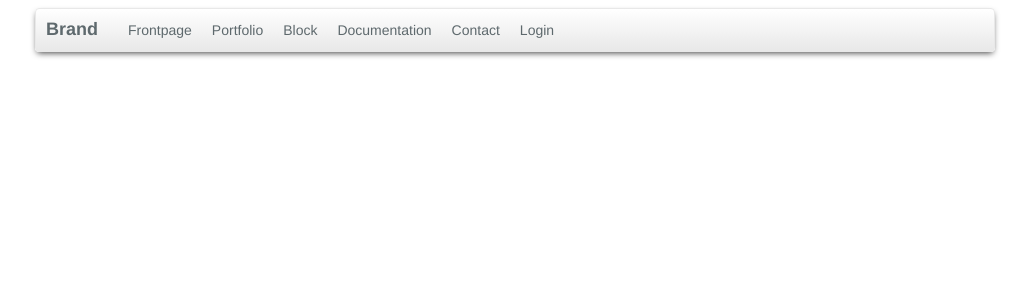
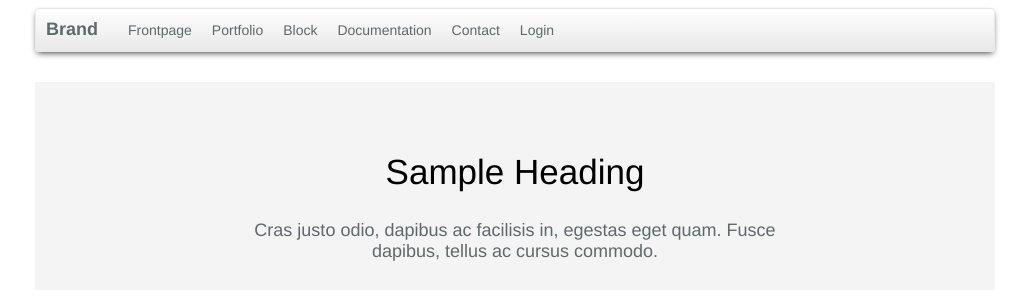
Before and after one commit to ValeriiaSidorenko/SAMPLE_HEADING, a website: page index.html in a window 1280 px wide. Shown: the whole page, without its empty margins (125-1154 px from the left). Drawn offline with Linux system fonts and the light colour scheme.

Commit message:
add section Sample Heading

```diff
--- a/index.html
+++ b/index.html
@@ -20,6 +20,15 @@
 				</ul>
 			</nav>
 		</header>
+		<section>
+			<div class="SampleHeading">
+				<h1 class="Text-SampleHeading">Sample Heading</h1>
+				<p class="Text Text-SampleHeading-Content">
+					Cras justo odio, dapibus ac facilisis in, egestas eget quam. Fusce dapibus, tellus ac cursus commodo.
+				</p>
+			</div>
+
+		</section>
 	</div>
 
 
--- /dev/null
+++ b/src/styles/SampleHeading/SampleHeading.less
@@ -0,0 +1,12 @@
+@background-SampleHeading: #f4f4f4;
+
+.SampleHeading {
+	margin-top: 30px;
+	width: 960px;
+	background-color: @background-SampleHeading;
+	display: flex;
+	flex-direction: column;
+	justify-content: center;
+	align-items: center;
+	box-sizing: border-box;
+}
--- a/src/styles/Text/Text.less
+++ b/src/styles/Text/Text.less
@@ -5,8 +5,8 @@
 	text-decoration: none;
 	color: @color-text;
 	padding: 10px;
+	font-size: 14px;
 	font-family: Helvetica;
-	font-size: 14px;
 
 	&-Brand {
 		font-size: 18px;
@@ -20,6 +20,18 @@
 		background-image: @background-header-hover;
 		padding: 14px 9px 14px 9px;
 		box-shadow: inset 0px 1px 1px 0px rgba(0, 0, 0, .2);
-
 	}
 }
+
+.Text-SampleHeading {
+	margin: 70px 0 0 0;
+	font-size: 35px;
+	font-family: Helvetica;
+	font-weight: normal;
+
+	&-Content {
+		font-size: 18px;
+		width: 60%;
+		text-align: center;
+	}
+}
--- a/src/styles/style.less
+++ b/src/styles/style.less
@@ -2,3 +2,4 @@
 @import url(Header/Header.less);
 @import url(Text/Text.less);
 @import url(Header/HeaderList.less);
+@import url(SampleHeading/SampleHeading.less);
```
Also changed, not shown: dist/css/style.css, src/styles/Fonts/Tajawal-Regular.ttf (added).
